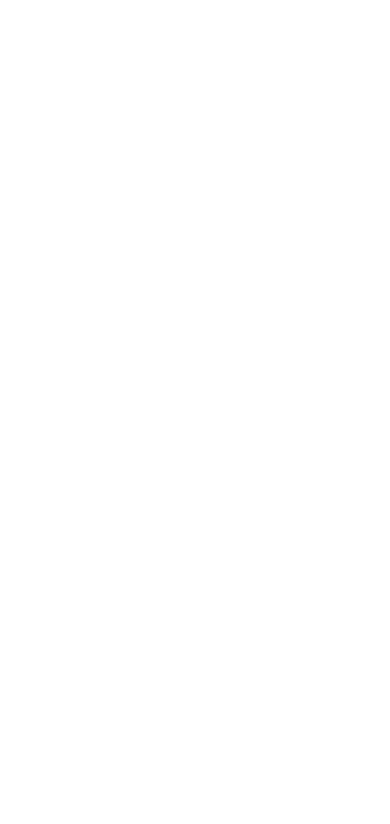
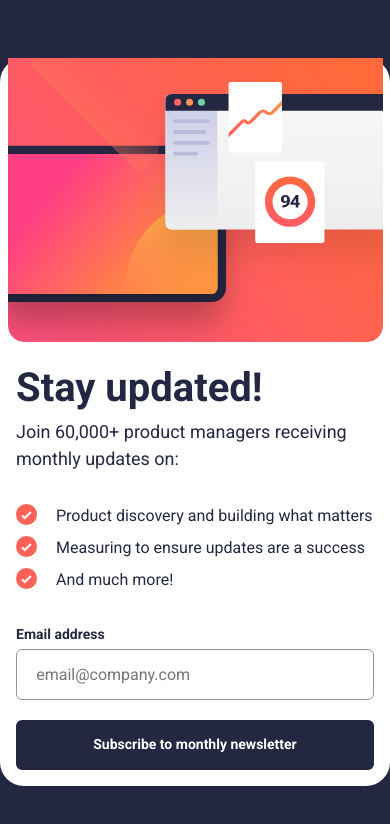
Before and after one commit to dsijakovski98/fe-mentor-newsletter, a plain HTML site: page index.html in a window 390 px wide. Drawn offline with Linux system fonts and the light colour scheme.

Commit message:
responsive layout

```diff
--- a/index.html
+++ b/index.html
@@ -23,5 +23,42 @@
 
 		<title>Frontend Mentor | Newsletter Sign-Up form</title>
 	</head>
-	<body></body>
+	<body>
+		<main>
+			<section>
+				<h1>Stay updated!</h1>
+				<h2>Join 60,000+ product managers receiving monthly updates on:</h2>
+
+				<ul>
+					<li>Product discovery and building what matters</li>
+					<li>Measuring to ensure updates are a success</li>
+					<li>And much more!</li>
+				</ul>
+
+				<form>
+					<div class="form-group">
+						<label for="email">Email address</label>
+						<input
+							type="email"
+							name="email"
+							id="email"
+							placeholder="email@company.com"
+						/>
+					</div>
+
+					<button type="submit">Subscribe to monthly newsletter</button>
+				</form>
+			</section>
+			<div class="img-container">
+				<picture>
+					<source
+						media="(max-width: 900px)"
+						srcset="./images/illustration-sign-up-mobile.svg"
+						role="presentation"
+					/>
+					<img src="./images/illustration-sign-up-desktop.svg" role="presentation" />
+				</picture>
+			</div>
+		</main>
+	</body>
 </html>
--- a/style.css
+++ b/style.css
@@ -42,6 +42,10 @@ h6 {
 	overflow-wrap: break-word;
 }
 
+ul {
+	list-style: none;
+}
+
 a {
 	text-decoration: none;
 }
@@ -58,4 +62,200 @@ button {
 	--light-grey: hsl(231, 7%, 60%);
 
 	--white: hsl(0, 0%, 100%);
+
+	--radius: 24px;
 }
+
+body {
+	min-height: 100dvh;
+
+	display: grid;
+	place-items: center;
+
+	background-color: var(--dark-grey);
+}
+
+main {
+	max-width: 1000px;
+	display: grid;
+	grid-template-columns: 1fr auto;
+	align-items: center;
+
+	padding: 1rem;
+
+	border-radius: var(--radius);
+
+	background-color: var(--white);
+}
+
+section {
+	color: var(--dark-grey);
+	padding-inline: 4rem;
+}
+
+section h1 {
+	font-size: clamp(3rem, 5dvw, 64px);
+}
+
+section h2 {
+	font-size: 18px;
+	font-weight: normal;
+}
+
+section ul {
+	margin-block: 2rem;
+}
+
+li {
+	--left-pad: 2.5rem;
+
+	position: relative;
+
+	padding-left: var(--left-pad);
+	margin-bottom: 0.5rem;
+}
+
+li::before {
+	content: "";
+	position: absolute;
+	background-image: url(./images/icon-list.svg);
+	background-repeat: no-repeat;
+
+	width: 100%;
+	height: 100%;
+
+	transform: translateX(calc(var(--left-pad) * -1));
+}
+
+form {
+	display: grid;
+	gap: 1.2rem;
+}
+
+form :is(input, button) {
+	border-radius: 6px;
+	padding: 0.8rem 1.2rem;
+}
+
+.form-group {
+	display: grid;
+	gap: 0.25rem;
+}
+
+label,
+button {
+	font-weight: 700;
+	font-size: 14px;
+}
+
+input {
+	border: 1px solid var(--light-grey);
+}
+
+input:focus,
+input:focus-visible {
+	outline: 1px solid var(--dark-grey);
+}
+
+button {
+	position: relative;
+
+	border: 2px solid var(--dark-grey);
+	background-color: var(--dark-grey);
+	color: var(--white);
+
+	isolation: isolate;
+}
+
+button:focus-visible {
+	outline: 2px solid var(--dark-grey);
+}
+
+button::before {
+	content: "";
+
+	position: absolute;
+	inset: 0;
+
+	opacity: 0;
+
+	box-shadow: 0 22px 3.25rem -15px var(--tomato);
+
+	transition: all 250ms;
+}
+
+button::after {
+	content: "";
+
+	position: absolute;
+	inset: -1px;
+
+	background: var(--tomato);
+
+	background: linear-gradient(to right, hsla(348, 100%, 66%, 1) 0%, hsla(4, 100%, 67%, 1) 42%);
+
+	background: -moz-linear-gradient(
+		to right,
+		hsla(348, 100%, 66%, 1) 0%,
+		hsla(4, 100%, 67%, 1) 42%
+	);
+
+	background: -webkit-linear-gradient(
+		to right,
+		hsla(348, 100%, 66%, 1) 0%,
+		hsla(4, 100%, 67%, 1) 42%
+	);
+
+	border-radius: inherit;
+
+	opacity: 0;
+	z-index: -1;
+
+	transition: all 250ms;
+}
+
+button:hover::before,
+button:focus-visible::before,
+button:hover::after,
+button:focus-visible::after {
+	opacity: 1;
+}
+
+@media screen and (max-width: 900px) {
+	section {
+		padding-inline: 2rem;
+	}
+}
+
+@media screen and (max-width: 900px) {
+	main {
+		grid-template-rows: auto 1fr;
+		grid-template-columns: 1fr;
+
+		padding: 0;
+	}
+
+	main .img-container {
+		display: flex;
+		justify-content: center;
+	}
+
+	section {
+		order: 1;
+
+		padding: 3rem;
+		padding-top: 1rem;
+		min-width: 475px;
+	}
+}
+
+@media screen and (max-width: 400px) {
+	section {
+		min-width: unset;
+		padding: 1rem;
+	}
+
+	section h1 {
+		font-size: 2.5rem;
+	}
+}
```
